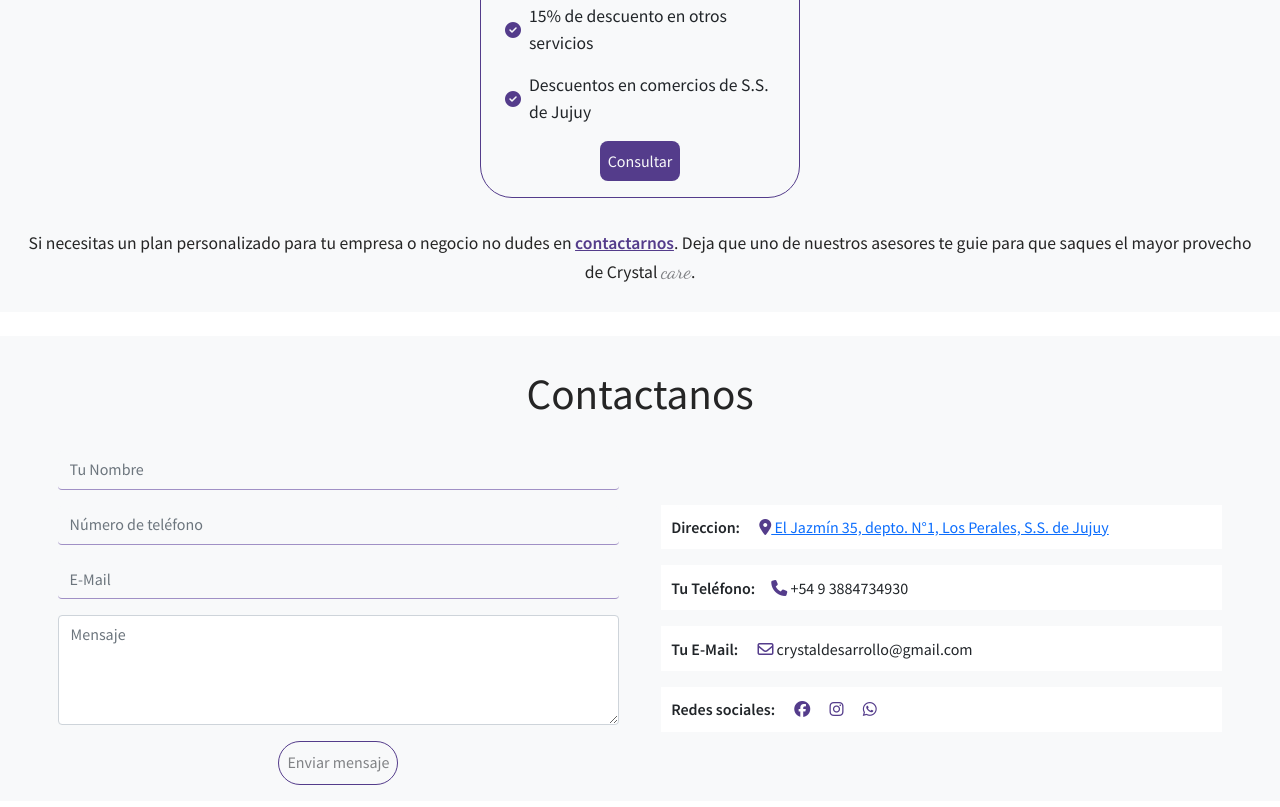
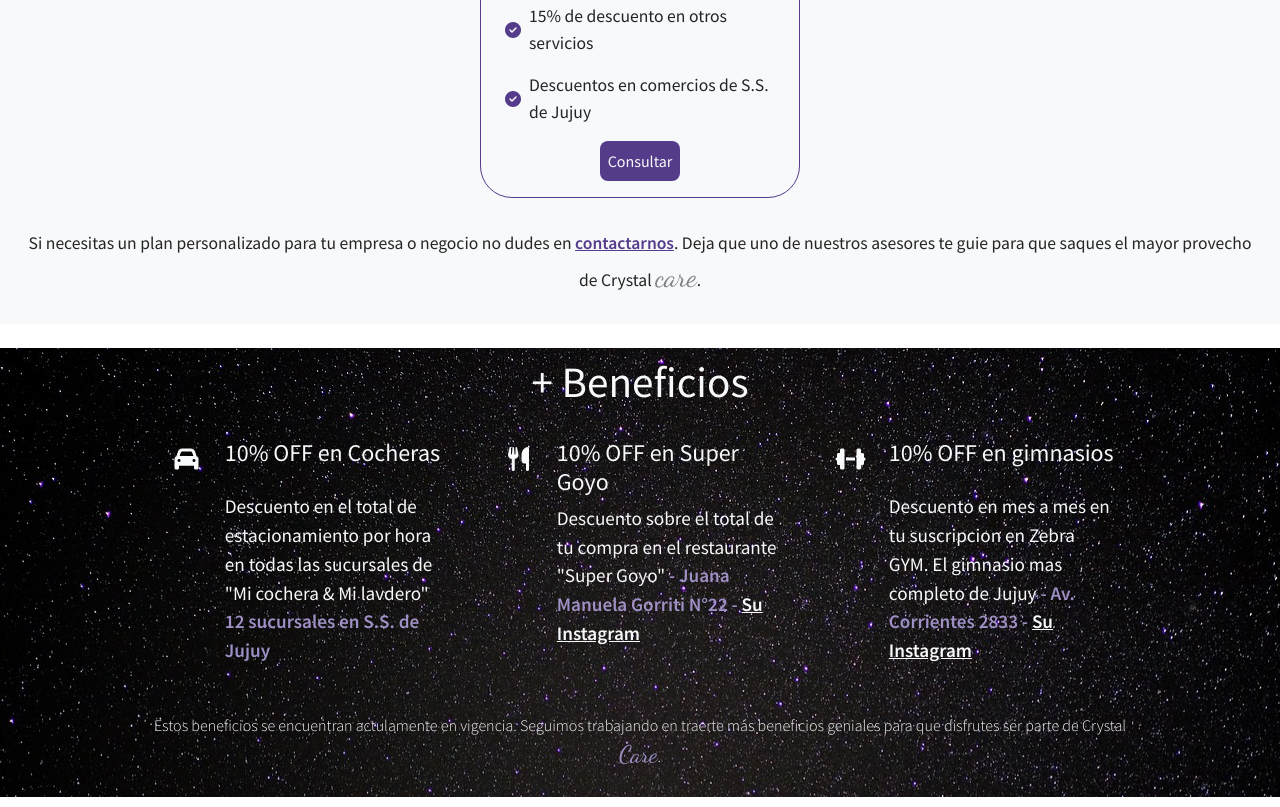
Before and after one commit to FacuMunozLemir/CrystalDesarrollo, a website: page src/views/crystalcare.html in a window 1280 px wide. Shown: the part 1990-2797 px from the top of the page. Drawn offline with nearby package versions, Linux system fonts and the light colour scheme.

Commit message:
Commit de página Crystal Care terminada con sección beneficios

```diff
--- a/src/views/crystalcare.html
+++ b/src/views/crystalcare.html
@@ -104,7 +104,7 @@
           />
           <div class="crystalCare__heroFila__columnaD--texto">
             <i class="fa-solid fa-arrow-up"></i>
-            <p>¡AH! Y tambien vas a recibir tu E-Card que es así de linda!</p>
+            <p>¡AH! Y también vas a recibir tu E-Card que es así de linda!</p>
           </div>
         </div>
       </div>
@@ -130,7 +130,7 @@
             <span>VOS</span>, para que puedas disfrutar al 100% esta nueva
             experiencia.
           </p>
-          <a href="#">Conocer beneficios</a>
+          <a href="#benefits">Conocer beneficios</a>
         </div>
       </div>
     </main>
@@ -317,6 +317,89 @@
       </p>
     </section>
 
+    <!--Sección Beneficios-->
+
+    <section id="benefits" class="beneficios">
+      <h2>+ Beneficios</h2>
+      <div class="beneficios__fila">
+        <div class="beneficios__fila__beneficio">
+          <div class="beneficios__fila__beneficio__columnaI">
+            <i class="fa-solid fa-car"></i>
+          </div>
+          <div class="beneficios__fila__beneficio__columnaD">
+            <div class="beneficios__fila__beneficio__columnaD--titulo">
+              <h4>10% OFF en Cocheras</h4>
+            </div>
+            <div class="beneficios__fila__beneficio__columnaD--descripcion">
+              <p>
+                Descuento en el total de estacionamiento por hora en todas las
+                sucursales de "Mi cochera & Mi lavdero"
+                <span>12 sucursales en S.S. de Jujuy</span>
+              </p>
+            </div>
+          </div>
+        </div>
+
+        <div class="beneficios__fila__beneficio">
+          <div class="beneficios__fila__beneficio__columnaI">
+            <i class="fa-solid fa-utensils"></i>
+          </div>
+          <div class="beneficios__fila__beneficio__columnaD">
+            <div class="beneficios__fila__beneficio__columnaD--titulo">
+              <h4>10% OFF en Super Goyo</h4>
+            </div>
+            <div class="beneficios__fila__beneficio__columnaD--descripcion">
+              <p>
+                Descuento sobre el total de tu compra en el restaurante "Super
+                Goyo"
+                <span
+                  >- Juana Manuela Gorriti N°22 -
+                  <a
+                    href="https://www.instagram.com/supergoyojujuy/?hl=es-la"
+                    target="_blank"
+                    >Su Instagram</a
+                  >
+                </span>
+              </p>
+            </div>
+          </div>
+        </div>
+
+        <div class="beneficios__fila__beneficio">
+          <div class="beneficios__fila__beneficio__columnaI">
+            <i class="fa-solid fa-dumbbell"></i>
+          </div>
+          <div class="beneficios__fila__beneficio__columnaD">
+            <div class="beneficios__fila__beneficio__columnaD--titulo">
+              <h4>10% OFF en gimnasios</h4>
+            </div>
+            <div class="beneficios__fila__beneficio__columnaD--descripcion">
+              <p>
+                Descuento en mes a mes en tu suscripcion en Zebra GYM. El
+                gimnasio mas completo de Jujuy
+                <span
+                  >- Av. Corrientes 2833 -
+                  <a
+                    href="https://www.instagram.com/zebra_gym_jujuy/?hl=es-la"
+                    target="_blank"
+                  >
+                    Su Instagram</a
+                  >
+                </span>
+              </p>
+            </div>
+          </div>
+        </div>
+      </div>
+      <div class="planes__condiciones">
+        <p>
+          Estos beneficios se encuentran actulamente en vigencia. Seguimos
+          trabajando en traerte más beneficios geniales para que disfrutes ser
+          parte de Crystal <span>Care</span>.
+        </p>
+      </div>
+    </section>
+
     <!----------Contacto-------->
     <section id="contact" class="contacto">
       <h2>Contactanos</h2>
--- a/styles/scss/estilos-sass.scss
+++ b/styles/scss/estilos-sass.scss
@@ -10,3 +10,4 @@
 @import "parciales/8_footer";
 @import "parciales/9_crystalCare_main";
 @import "parciales/10_plans";
+@import "parciales/11_benefits";
--- a/styles/scss/parciales/_10_plans.scss
+++ b/styles/scss/parciales/_10_plans.scss
@@ -16,6 +16,7 @@
     display: flex;
     flex-wrap: wrap;
     justify-content: space-evenly;
+
     &__tarjeta {
       width: 20rem;
       height: auto;
@@ -87,7 +88,22 @@
     span {
       font-family: "Dancing Script", cursive;
       color: $secundario;
-      font-size: 1.3rem;
+      font-size: 1.8rem;
+    }
+  }
+  &__condiciones {
+    width: 80%;
+    margin-top: 1.5rem;
+    p {
+      font-size: 1rem;
+      font-weight: 300;
+      color: $blanco;
+      text-align: center;
+      span {
+        font-family: "Dancing Script", cursive;
+        color: $terciario;
+        font-size: 1.5rem;
+      }
     }
   }
 }
--- /dev/null
+++ b/styles/scss/parciales/_11_benefits.scss
@@ -0,0 +1,74 @@
+@import "0_colores";
+.beneficios {
+  width: 100%;
+  margin-top: 1.5rem;
+  padding: 0.5rem;
+  background-image: url("../../src/assets/images/cieloEstrellado.jpg");
+  background-repeat: no-repeat;
+  background-size: cover;
+  display: flex;
+  flex-direction: column;
+  align-items: center;
+  h2 {
+    font-size: 2.7rem;
+    font-weight: 400;
+    color: $blanco;
+  }
+  &__fila {
+    width: 100%;
+    max-width: 64rem;
+    height: 100%;
+    height: auto;
+    display: flex;
+    justify-content: space-evenly;
+    flex-wrap: wrap;
+
+    &__beneficio {
+      width: 19rem;
+      margin-top: 1rem;
+      display: flex;
+      &__columnaI {
+        width: 20%;
+        padding: 1rem;
+        display: flex;
+        align-items: flex-start;
+        justify-content: center;
+        i {
+          font-size: 1.5rem;
+          color: $blanco;
+        }
+      }
+      &__columnaD {
+        width: 80%;
+        padding: 0.5rem;
+        display: flex;
+        flex-direction: column;
+        &--titulo {
+          height: 20%;
+          h4 {
+            text-align: left;
+            font-size: 1.5rem;
+            font-weight: 400;
+            color: $blanco;
+          }
+        }
+        &--descripcion {
+          p {
+            text-align: left;
+            margin-top: 1rem;
+            font-size: 1.2rem;
+            font-weight: 400;
+            color: $blanco;
+            span {
+              font-weight: 600;
+              color: $terciario;
+              a {
+                color: $blanco;
+              }
+            }
+          }
+        }
+      }
+    }
+  }
+}
```
Also changed, not shown: src/assets/images/cieloEstrellado.jpg (added), styles/css/estilos.css.
